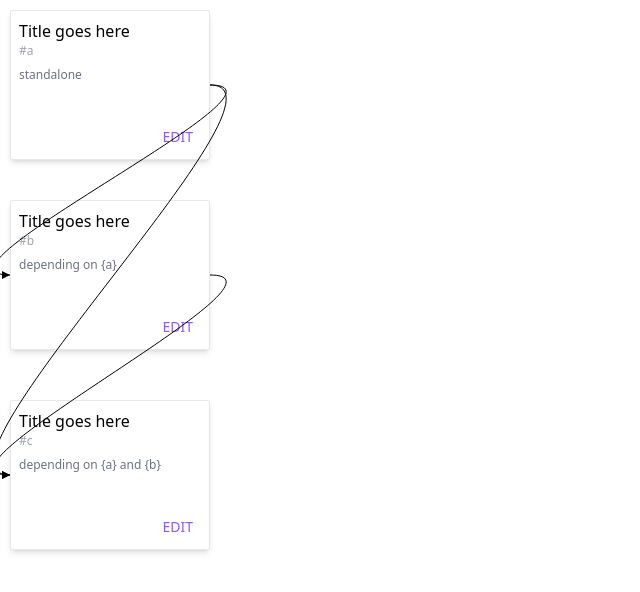
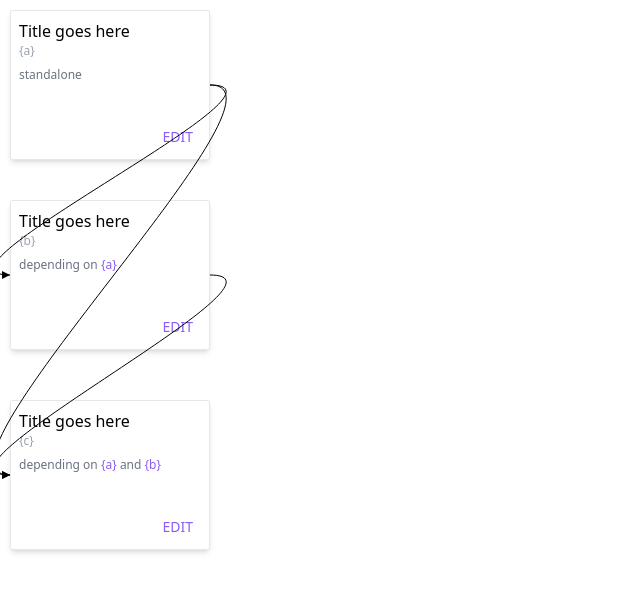
Before and after one commit to xloc/prompt-graph, a Vue app: page / in a window 1280 px wide. Shown: the top 592 px of the page, without its empty margins (0-640 px from the left). Built offline with nearby package versions, Linux system fonts and the light colour scheme.

Commit message:
highlight prompt variables

```diff
--- a/src/components/Block.vue
+++ b/src/components/Block.vue
@@ -1,3 +1,22 @@
+<template>
+  <div @mousedown="start" @mouseup="reset"
+    class="absolute border rounded-sm shadow-md flex flex-col justify-start items-start bg-white overflow-y-auto overflow-x-hidden"
+    :style="{ width: `${block.width}px`, height: `${block.height}px`, left: `${block.x}px`, top: `${block.y}px` }">
+    <h1 class="w-full flex-none to-gray-950 text-md m-2 mb-0">{{ block.title }}</h1>
+    <h2 class="w-full flex-none text-gray-400 text-xs m-2 mt-0">{{ '{' + block.id + '}' }}</h2>
+    <div class="flex-1 h-10 w-full px-2 resize-none ">
+      <div class="resize-none text-xs text-gray-500 w-full h-full pointer-events-none" contenteditable="true"
+        @mousedown.stop v-html="highlighted">
+      </div>
+
+    </div>
+    <ul class="flex justify-end w-full p-2 px-2 text-sm">
+      <button class="text-violet-500 p-1 px-2 rounded-sm hover:bg-gray-200"
+        @click="emit('edit')">EDIT</button>
+    </ul>
+  </div>
+</template>
+
 <script setup lang="ts">
 import { computed, reactive } from 'vue';
 import { BlockModel } from './model';
@@ -28,21 +47,11 @@ const start = function (e: MouseEvent) {
 const reset = () => {
   removeEventListener('mousemove', updateLocation);
 };
+
+
+const highlighted = computed(() => {
+  return block.value.prompt.replace(
+    /\{(\w+)\}/g,
+    '<span class="text-violet-500">$&</span>');
+});
 </script>
-
-<template>
-  <div @mousedown="start" @mouseup="reset"
-    class="absolute border rounded-sm shadow-md flex flex-col justify-start items-start bg-white overflow-y-auto overflow-x-hidden"
-    :style="{ width: `${block.width}px`, height: `${block.height}px`, left: `${block.x}px`, top: `${block.y}px` }">
-    <h1 class="w-full flex-none to-gray-950 text-md m-2 mb-0">{{ block.title }}</h1>
-    <h2 class="w-full flex-none text-gray-400 text-xs m-2 mt-0">#{{ block.id }}</h2>
-    <div class="flex-1 h-10 w-full px-2 resize-none ">
-      <textarea class="resize-none text-xs text-gray-500 w-full h-full pointer-events-none" v-model="block.prompt"
-        @mousedown.stop></textarea>
-    </div>
-    <ul class="flex justify-end w-full p-2 px-2 text-sm">
-      <button class="text-violet-500 p-1 px-2 rounded-sm hover:bg-gray-200"
-        @click="emit('edit')">EDIT</button>
-    </ul>
-  </div>
-</template>
```
